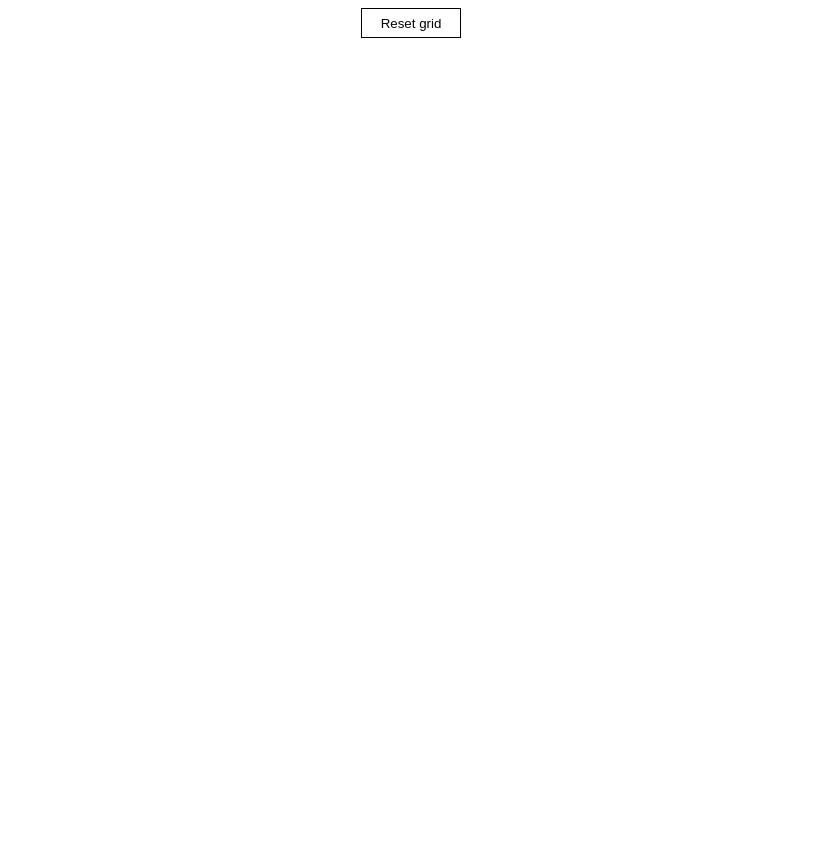
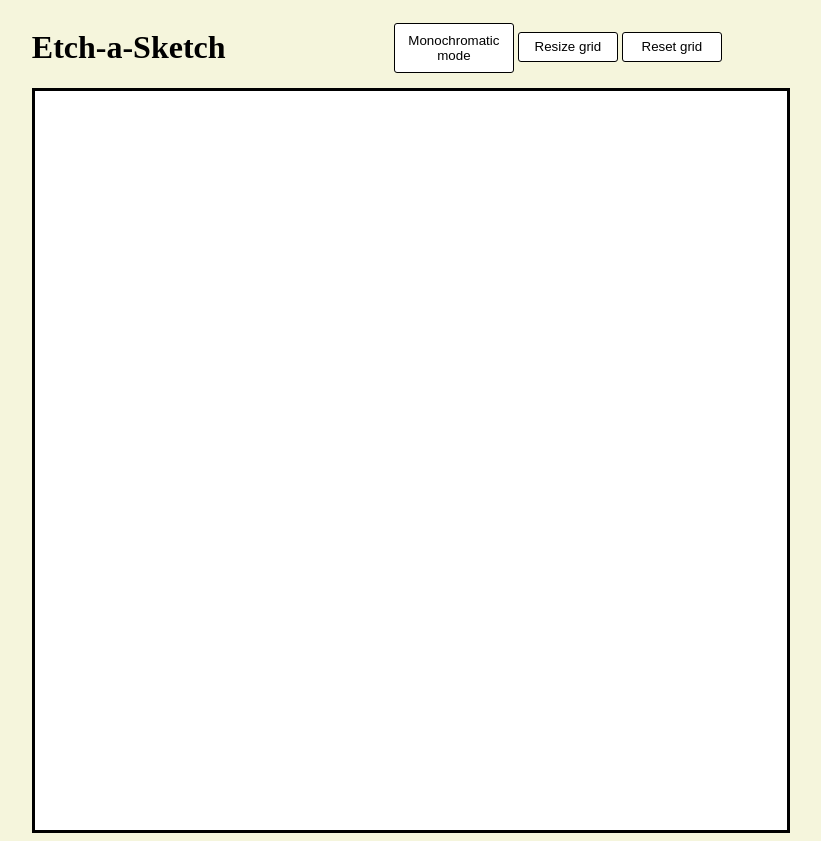
Before and after one commit to lacedelli/etch-a-sketch, a plain HTML site: page index.html in a window 1280 px wide. Shown: the whole page, without its empty margins (229-1050 px from the left). Before the commit the page ends 800 px from the top, so only its background shows below. Drawn offline with Linux system fonts and the light colour scheme.

Commit message:
Stop coding like a troglodyte and separated js from html, add scripts and app.js

```diff
--- a/index.html
+++ b/index.html
@@ -7,71 +7,14 @@
 		<link rel="stylesheet" type="text/css" href="./styles/style.css">
 	</head>
 	<body>
-		<button onclick="resetGrid()">Reset grid</button>
+		<h1>Etch-a-Sketch</h1>
+		<button class="color monochroma" onclick="changeColor()">Monochromatic mode</button>
+		<button class= "resize" onclick="resizeGrid()">Resize grid</button>
+		<button class= "reset" onclick="resetGrid()">Reset grid</button>
+
 		<div class="grid-container">
 		</div>
-		<script>
-			// Etch-a-sketch code
-			const container = document.querySelector(".grid-container");
-			const clientWidth = document.documentElement.clientWidth;
-			const clientHeight = document.documentElement.clientHeight;
-			const button = document.getElementsByTagName("button")[0];
-			// Define height of container, otherwise the grid doesn't work
-			// DOM defines width of container, don't worry about that
-			container.style.height = (clientHeight - 55) + "px";
-
-			createGrid(16)
-			createListeners();
-
-
-			function createListeners() {
-				// Has to be run after createGrid for the whole thing to work
-				let squares = document.querySelectorAll(".grid-member");
-
-				squares.forEach((square) => {
-					square.addEventListener('mouseover', () => {
-						square.classList.add("hovered");
-					});
-				});
-			}
-
-			function createGrid(gridSize) {
-				//Get percentages of the grid for width and height
-				let rectHeightPercent = (1/gridSize) * 100;
-				let rectWidthPercent = (1/gridSize) * 100;
-
-				for(let i = 0; i < gridSize; i++) {
-					for(let u = 0; u < gridSize; u++) {
-						let div = document.createElement("div");
-						div.setAttribute("class", "grid-member");
-						div.style.height = rectHeightPercent+"%";
-						div.style.width = rectWidthPercent+"%";
-
-						container.appendChild(div);
-					}
-				}
-			}
-
-			function resetGrid() {
-				// Ask for new grid size
-				let newGridSize = Number(prompt("Input the new number of cells for the grid"));
-
-				if(typeof newGridSize !== "number"){
-					alert("That was not a number, using default size of 16 for grid");
-					newGridSize = 16;
-				}
-
-				// Delete the previous Grid
-				let oldGrid = document.querySelectorAll(".grid-member");
-				oldGrid.forEach((square) => {
-					square.remove();
-				});
-
-				createGrid(newGridSize);
-				createListeners();
-			}
-
-		</script>
+		<script src="./scripts/app.js"></script>
 	</body>
 </body>
 </html>
--- /dev/null
+++ b/scripts/app.js
@@ -0,0 +1,61 @@
+// Etch-a-sketch code
+const container = document.querySelector(".grid-container");
+const clientWidth = document.documentElement.clientWidth;
+const clientHeight = document.documentElement.clientHeight;
+const button = document.getElementsByTagName("button")[0];
+// Define height of container, otherwise the grid doesn't work
+// DOM defines width of container, don't worry about that
+container.style.height = (clientHeight - 55) + "px";
+
+createGrid(16)
+createListeners();
+
+
+function createListeners() {
+	// Has to be run after createGrid for the whole thing to work
+	let squares = document.querySelectorAll(".grid-member");
+
+	squares.forEach((square) => {
+		square.addEventListener('mouseover', () => {
+			// If it's the first time the user hovers onto the square
+			// create an hsl value for it
+			square.style.backgroundColor = `rgb(${(Math.random() * 255) + 1},
+					${(Math.random() * 255) + 1},${(Math.random() * 255) + 1})`;
+
+		});
+	});
+}
+
+function createGrid(gridSize) {
+	//Get percentages of the grid for width and height
+	let rectHeightPercent = (1/gridSize) * 100;
+	let rectWidthPercent = (1/gridSize) * 100;
+
+	for(let i = 0; i < gridSize; i++) {
+		for(let u = 0; u < gridSize; u++) {
+			let div = document.createElement("div");
+			div.setAttribute("class", "grid-member");
+			div.style.height = rectHeightPercent+"%";
+			div.style.width = rectWidthPercent+"%";
+
+			container.appendChild(div);
+		}
+	}
+}
+
+function resizeGrid() {
+	// Ask for new grid size
+	let newGridSize = Number(prompt("Input the new number of cells for the grid" , "14"));
+	// Delete the previous Grid
+	let oldGrid = document.querySelectorAll(".grid-member");
+	oldGrid.forEach((square) => {
+		square.remove();
+	});
+
+	createGrid(newGridSize);
+	createListeners();
+}
+
+//TODO add colorChange()
+
+//TODO add resetGrid()
--- a/styles/style.css
+++ b/styles/style.css
@@ -4,12 +4,23 @@
   box-sizing: border-box;
 }
 
+
+body {
+  background-color: beige;
+}
 /***********************************
-        styles for button
+        styles for header
 ***********************************/
+h1 {
+  display: inline-block;
+  position: relative;
+  left: 20%;
+}
 
 button {
   position: relative;
+  left: 33%;
+  top: -7px;
   background-color: white;
   border: 1px solid black;
   margin-bottom: 5px;
@@ -17,8 +28,7 @@ button {
   width: 100px;
   cursor: pointer;
   padding: 0px;
-  left: 50%;
-  margin-left: -50px;
+  border-radius: 3px;
 
 }
 
@@ -28,13 +38,29 @@ button:active {
   color: white;
 }
 
+.color {
+  width:120px;
+  height: 50px;
+  top: 2px;
+}
+
 /***********************************
-        styles for grid units
+        styles for grid
 ***********************************/
+
+.grid-container {
+  position: relative;
+  width: 60%;
+  left: 20%;
+  border: 3px solid black;
+  background-color: white;
+}
+
 
 .grid-member {
   float:left;
   padding: 1px;
+
 }
 
 .hovered {
```
